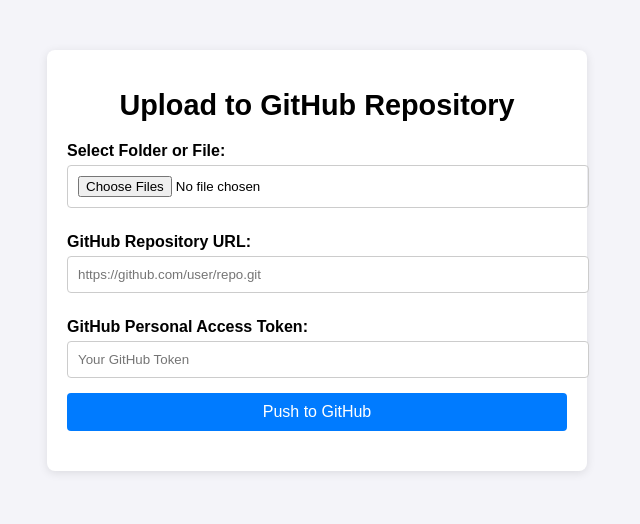
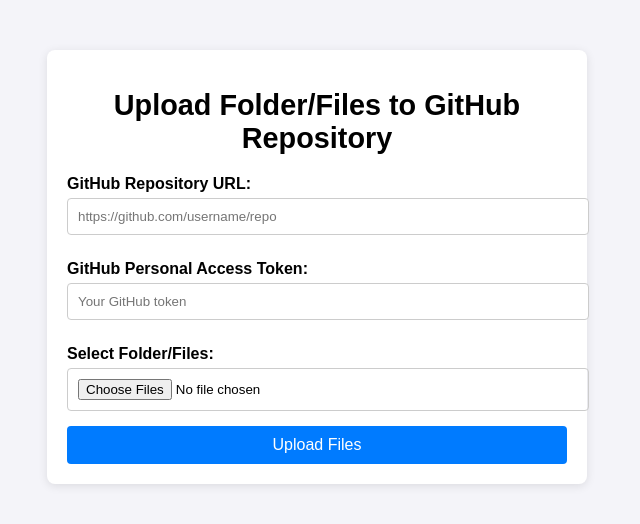
Before and after one commit to Paulwq12/moving-local-to-github, a website: page public/index.html in a window 1280 px wide. Shown: the whole page, without its empty margins (323-963 px from the left). Drawn offline with Linux system fonts and the light colour scheme.

Commit message:
Update index.html

```diff
--- a/public/index.html
+++ b/public/index.html
@@ -3,25 +3,35 @@
 <head>
   <meta charset="UTF-8">
   <meta name="viewport" content="width=device-width, initial-scale=1.0">
-  <title>Upload to GitHub</title>
+  <title>Upload to GitHub Repository</title>
   <link rel="stylesheet" href="styles.css">
 </head>
 <body>
   <div class="container">
-    <h1>Upload to GitHub Repository</h1>
-    <form id="uploadForm" enctype="multipart/form-data">
-      <label for="folder">Select Folder or File:</label>
-      <input type="file" id="folder" name="folder" webkitdirectory multiple required>
+    <h1>Upload Folder/Files to GitHub Repository</h1>
 
-      <label for="repoUrl">GitHub Repository URL:</label>
-      <input type="text" id="repoUrl" name="repoUrl" placeholder="https://github.com/user/repo.git" required>
+    <form id="uploadForm" action="/upload" method="POST" enctype="multipart/form-data">
+      <div>
+        <label for="repoUrl">GitHub Repository URL:</label>
+        <input type="text" id="repoUrl" name="repoUrl" placeholder="https://github.com/username/repo" required />
+      </div>
 
-      <label for="token">GitHub Personal Access Token:</label>
-      <input type="password" id="token" name="token" placeholder="Your GitHub Token" required>
+      <div>
+        <label for="token">GitHub Personal Access Token:</label>
+        <input type="password" id="token" name="token" placeholder="Your GitHub token" required />
+      </div>
 
-      <button type="submit">Push to GitHub</button>
+      <div>
+        <label for="files">Select Folder/Files:</label>
+        <input type="file" id="files" name="files" webkitdirectory directory multiple required />
+      </div>
+
+      <div>
+        <button type="submit">Upload Files</button>
+      </div>
     </form>
-    <div id="status"></div>
+
+    <div id="message"></div>
   </div>
 
   <script src="script.js"></script>
```
